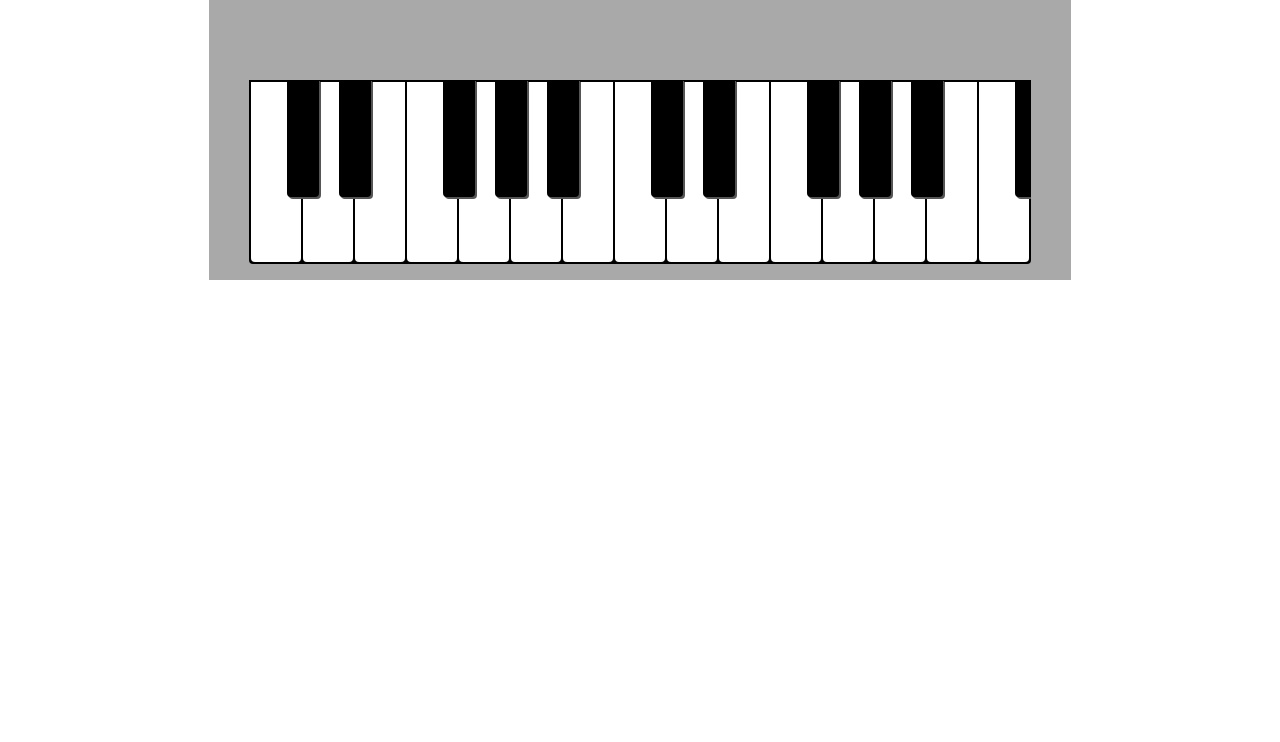
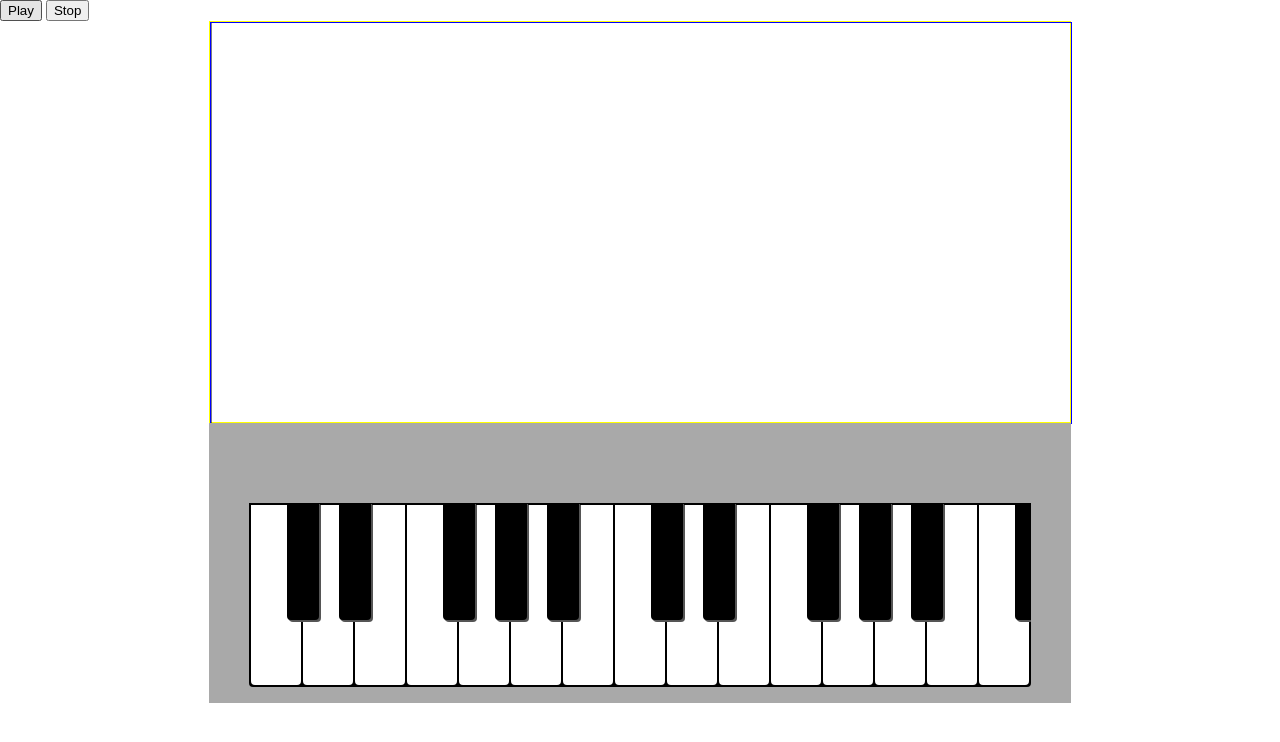
Before and after one commit to renemagitte/examenspiano, a plain HTML site: page index.html in a window 1280 px wide. Drawn offline with Linux system fonts and the light colour scheme.

Commit message:
back to vanilla. first successful attempt to draw notes while plaaying on noteCanvas

```diff
--- a/index.html
+++ b/index.html
@@ -1,4 +1,5 @@
-<html>
+<!DOCTYPE html>
+<html lang="en">
     <head>
         <meta charset="UTF-8">
         <meta name="viewport" content="width=device-width, initial-scale=1.0">
@@ -7,10 +8,22 @@
         <link rel="stylesheet" type="text/css" href="css/piano.css" />
     </head>
     <body>
-        <div id="piano"></div>
+        <div class="container">
+                <button class="playPauseButton">Play</button>
+                <button class="stopButton">Stop</button>
+            <div class="noteCanvas-container">
+
+                <canvas width="860" height="400" style="z-index: 1;" id="noteCanvas1" class="canvas" ref="canvas"></canvas>
+                <canvas width="860" height="400" style="z-index: 2;" id="noteCanvas2" class="canvas" ref="canvas"></canvas>
+
+            </div>
 
 
+            <div id="piano"></div>
+        </div>
 
+
+        <script src="noteCanvas.js"></script>
         <script src="synth.js"></script>
 
 
--- /dev/null
+++ b/keyList.js
@@ -0,0 +1,34 @@
+(function() {
+
+    keyList = {
+        65: false,  // 0, 65, A, c
+        87: false,  // 1, 87, W, c#
+        83: false,  // 2, 83, S, d
+        69: false,  // 3, 69, S, d#
+        68: false,  // 4, 68, D, e
+        70: false,  // 5, 70, F, f
+        84: false,  // 6, 84, T, f#
+        71: false,  // 7, 71, T, g
+        89: false,  // 8, 89, Y, g#
+        72: false,  // 9, 72, H, a
+        85: false,  // 10, 85, U, b / a#
+        74: false,  // 11, 74, J, h
+        75: false,  // 12, 75, K, c (2)
+        79: false,  // 13, 79, O, c# (2)
+        76: false,  // 14, 78, L, d (2)
+        80: false,  // 15, 80, P, d# (2)
+        186: false, // 16, 186, Ö, e (2)
+        222: false, // 17, 222, Ä, f (2)
+        221: false, // 18, 221, ^, f# (2)
+        13: false,  // 19, 13, enter, g (2)
+        188: false, // 20, 188, ,, g# (2)
+        93: false,  // 21, 93, cmd right, a (2)
+        190: false, // 22, 190, ., b / a# (2)
+        18: false,  // 23,18, alt right :--( , h (2)
+        189: false, // 24, 189, -, c (3)
+        16: false,  // 25, 16, shift right, c# (3)
+      }
+
+
+
+})();
--- /dev/null
+++ b/noteCanvas.js
@@ -0,0 +1,144 @@
+// (function() {
+
+  var playing = false;
+  var playheadAt = 0;
+
+  var myVar;
+
+    var keyY = [
+    { code: 65, y: 0},  // 0, 65, A, c
+    { code: 87, y: 10},  // 1, 87, W, c#
+    {code: 83, y: 20},  // 2, 83, S, d
+    {code: 69, y: 30},  // 3, 69, S, d#
+    {code: 68, y: 40},  // 4, 68, D, e
+    {code: 70, y: 50},  // 5, 70, F, f
+    {code: 84, y: 60},  // 6, 84, T, f#
+    {code: 71, y: 70},  // 7, 71, T, g
+    {code: 89, y: 80},  // 8, 89, Y, g#
+    {code: 72, y: 90},  // 9, 72, H, a
+    {code: 85, y: 100},  // 10, 85, U, b / a#
+    {code: 74, y: 110},  // 11, 74, J, h
+    {code: 75, y: 120},  // 12, 75, K, c (2)
+    {code: 79, y: 130},  // 13, 79, O, c# (2)
+    {code: 76, y: 140},  // 14, 78, L, d (2)
+    {code: 80, y: 150},  // 15, 80, P, d# (2)
+    {code: 186, y: 160}, // 16, 186, Ö, e (2)
+    {code: 222, y: 170}, // 17, 222, Ä, f (2)
+    {code: 221, y: 180}, // 18, 221, ^, f# (2)
+    {code: 13, y: 190},  // 19, 13, enter, g (2)
+    {code: 188, y: 200}, // 20, 188, ,, g# (2)
+    {code: 93, y: 210},  // 21, 93, cmd right, a (2)
+    {code: 190, y: 220}, // 22, 190, ., b / a# (2)
+    {code: 18, y: 230},  // 23,18, alt right :--( , h (2)
+    {code: 189, y: 240}, // 24, 189, -, c (3)
+    {code: 16, y: 250}  // 25, 16, shift right, c# (3)
+  ]
+
+
+
+  var _stopButton = document.querySelector('.stopButton');
+  _stopButton.addEventListener('click', stop);
+
+  var _playPauseButton = document.querySelector('.playPauseButton');
+  _playPauseButton.addEventListener('click', setPlayPause);
+
+
+
+    function updateCanvas(x){
+
+
+      var canvas = document.getElementById('noteCanvas1');
+      var c = canvas.getContext('2d');
+
+      /* Clear canvas */
+      c.clearRect(0, 0, 860, 400);
+
+      /* Clear canvas */
+      c.beginPath();
+      c.moveTo(x, 0);
+      c.lineTo(x, 400);
+      c.lineWidth = 1;
+      c.strokeStyle = '#000000'
+      c.stroke();
+    }
+
+
+
+    function setPlayPause(){
+      playing = playing ? false : true;
+      playing ? _playPauseButton.innerText='Pause' : _playPauseButton.innerText='Play';
+
+      if(playing){
+        myVar = setInterval(play, 100);
+      }
+
+      if(!playing){
+        clearInterval(myVar);
+      }
+
+    }
+
+
+
+    function stop(){
+
+      clearInterval(myVar);
+      playing = playing ? false : true;
+      playheadAt = 0;
+
+      updateCanvas(playheadAt);
+    }
+
+
+    function updatePlayhead(){
+      updateCanvas(playheadAt);
+    }
+
+
+    function play(){
+      playheadAt = playheadAt + 1;
+      updateCanvas(playheadAt);
+    }
+
+    function drawNote(code){
+
+      note2Y = getY(code);
+
+      var canvas2 = document.getElementById('noteCanvas2');
+      var note2 = canvas2.getContext('2d');
+
+      note2.fillStyle = "red";
+      // note2.fillRect(10, 10, 100, 50);
+      note2.fillRect(playheadAt, note2Y, 5, 10);
+    }
+
+
+    function getY(code){
+
+      var obj = findObjectByKey(keyY, 'code', code);
+
+      return(obj.y);
+
+    }
+
+    function findObjectByKey(array, key, value) {
+      for (var i = 0; i < array.length; i++) {
+          if (array[i][key] === value) {
+              return array[i];
+          }
+      }
+      return null;
+  }
+
+    // function filter(code){
+    //   const filtered = Object.keys(keyY)
+    //   .reduce((obj, key) => {
+    //     obj[key] = keyY[key];
+    //     return obj;
+    //   });
+    // }
+
+    updateCanvas(playheadAt);
+
+
+  // })();
--- a/sass/piano.sass
+++ b/sass/piano.sass
@@ -67,3 +67,18 @@ html, body
 .key.black.pressed:after,
 .key.black:active:after
   background-color: #222
+
+
+/*** NOTE CANVAS ***/
+
+.canvas
+  position: absolute
+  top: 20
+  left: 300
+  border: 1px solid blue
+
+.noteCanvas-container
+  width: 860px
+  height: 400px
+  margin: 0 auto
+  border: 1px solid yellow
--- a/synth.js
+++ b/synth.js
@@ -1,9 +1,19 @@
-(function() {
+// (function() {
 
     /* Keycodes in order of appearance in piano. Starting with note C = letter A/keycode 65.  */
-    var keyCodes = [ 65, 87, 83, 69, 68, 70, 84, 71, 89, 72, 85, 74, 75, 79, 76, 80, 186, 59, 222, 221, 13 ]
+    var keyCodes = [ 65, 87, 83, 69, 68, 70, 84, 71, 89, 72, 85, 74, 75, 79, 76, 80, 186, 222, 221, 13, 188, 93, 190, 18, 189, 16 ]
 
-    var piano = document.getElementById("piano");
+    // var _stopButton = document.querySelector('.stopButton');
+    // _stopButton.addEventListener('click', noteCanvas.stop);
+
+    // var _playPauseButton = document.querySelector('.playPauseButton');
+    // _playPauseButton.addEventListener('click', noteCanvas.setPlayPause);
+
+
+
+
+
+    var piano = document.getElementById('piano');
 
     var keys;
     var numberOfKeys = 26;
@@ -19,8 +29,8 @@
 
         for(var i = 0; i < numberOfKeys; i++){
             var key;
-            var additionalClass = blackKeyClass(i);
-            key = `<div class="key ${additionalClass}" data-key="${keyCodes[i]}"></div>`;
+            var keyClass = getKeyClass(keyCodes[i])
+            key = `<div class="key ${keyClass}" data-key="${keyCodes[i]}"></div>`;
 
             keys.insertAdjacentHTML('beforeend', key);
 
@@ -39,19 +49,19 @@
     //     console.log(allKeys);
     // }
 
-    function blackKeyClass(index){
-        switch (index) {
-            case 1:
-            case 3:
-            case 6:
-            case 8:
-            case 10:
-            case 13:
-            case 15:
-            case 18:
-            case 20:
-            case 22:
-            case 25:
+    function getKeyClass(code){
+        switch (code) {
+            case 87:
+            case 69:
+            case 84:
+            case 89:
+            case 85:
+            case 79:
+            case 80:
+            case 221:
+            case 188:
+            case 190:
+            case 16:
                 return 'black';
                 break;
             default:
@@ -63,6 +73,11 @@
 
     function pressKey(e){
         e.preventDefault();
+
+        drawNote(e.keyCode);
+
+
+
             for(var i = 0; i < allKeyElements.length; i++){
                 if(e.keyCode == allKeyElements[i].dataset.key){
                 allKeyElements[i].classList.add('pressed');
@@ -88,4 +103,4 @@
 
 
 
-})();
+// })();
```
Also changed, not shown: css/piano.css.
